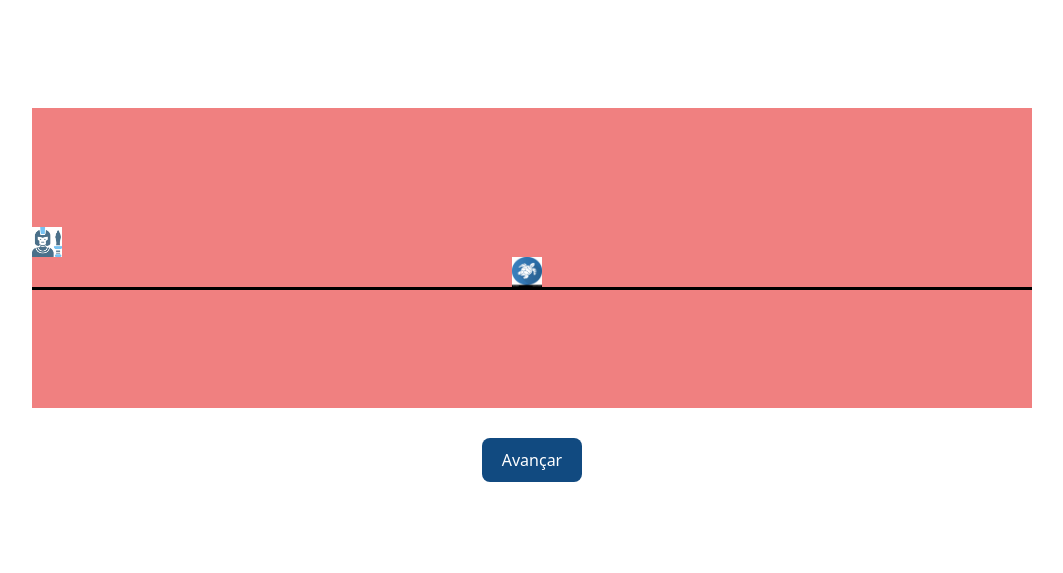
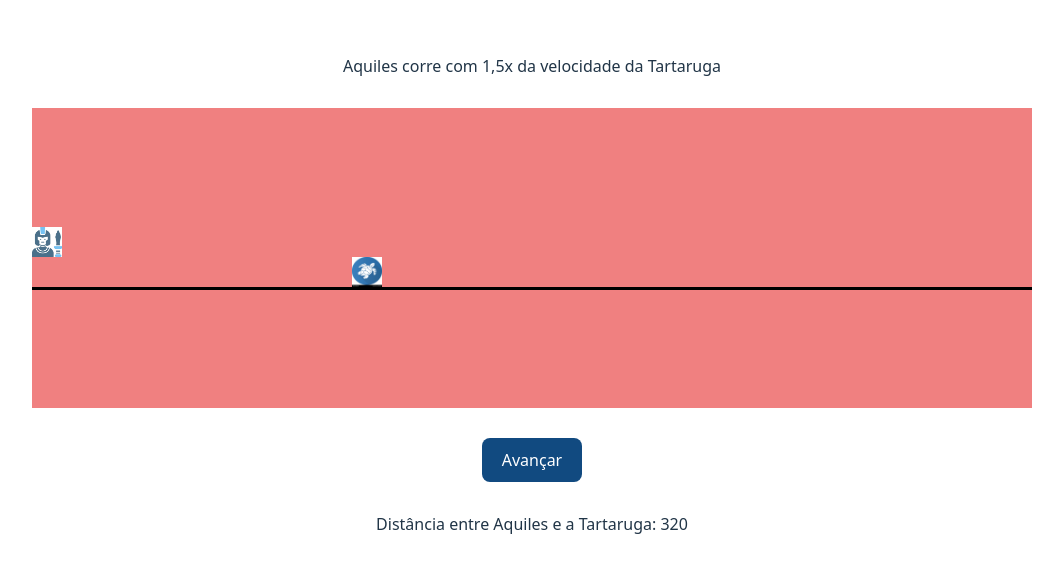
Before and after one commit to JefersonBatista/zeno-paradox, a React (Vite) app: page / in a window 1280 px wide. Shown: the part 105-678 px from the top of the page, without its empty margins (108-1171 px from the left). Built offline with nearby package versions, Linux system fonts and the light colour scheme.

Commit message:
feat: animate

```diff
--- a/src/components/Demo.tsx
+++ b/src/components/Demo.tsx
@@ -5,10 +5,18 @@ import Tortoise from "../assets/tortoise.jpg";
 
 function Demo() {
   const [achilles, setAchilles] = useState<number>(0);
-  const [tortoise, setTortoise] = useState<number>(480);
+  const [tortoise, setTortoise] = useState<number>(320);
+
+  const handleClick = () => {
+    setAchilles(tortoise);
+    setTortoise((prev) => prev + (2 * (tortoise - achilles)) / 3);
+  };
 
   return (
     <>
+      <span style={{ marginBottom: "30px" }}>
+        Aquiles corre com 1,5x da velocidade da Tartaruga
+      </span>
       <div className="demo">
         <img
           src={Achilles}
@@ -22,7 +30,10 @@ function Demo() {
         />
         <div className="line" />
       </div>
-      <button>Avançar</button>
+      <button onClick={handleClick}>Avançar</button>
+      <span style={{ marginTop: "30px" }}>
+        Distância entre Aquiles e a Tartaruga: {tortoise - achilles}
+      </span>
     </>
   );
 }
```
